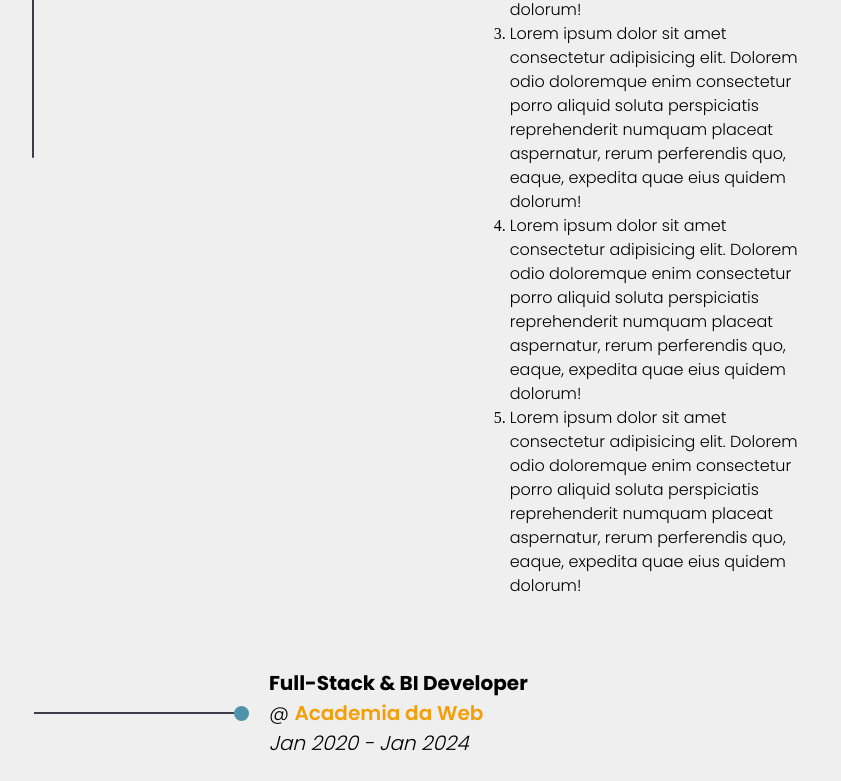
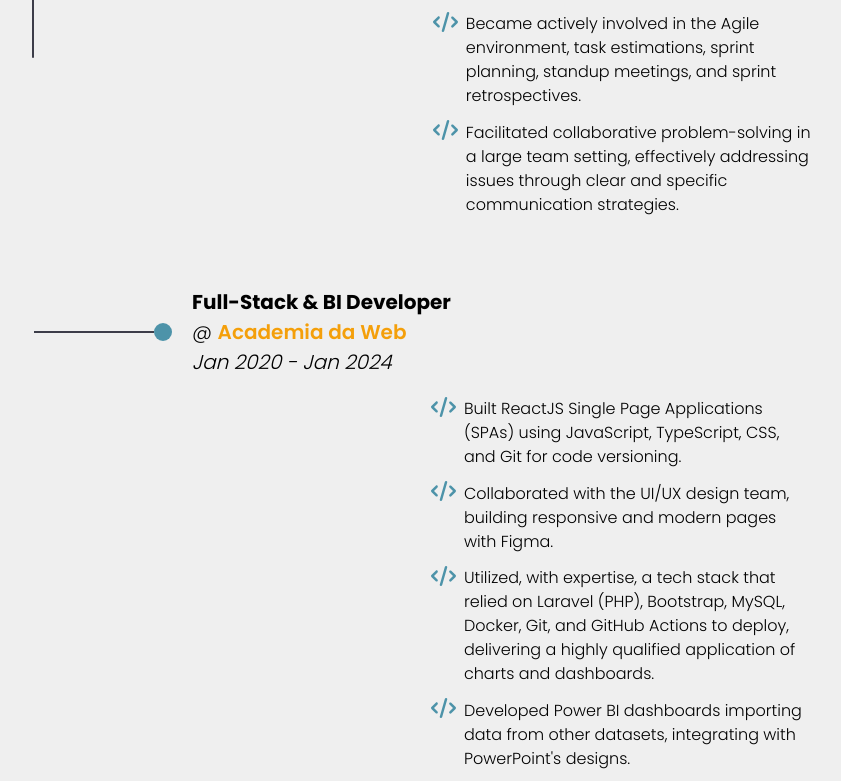
Before and after one commit to lmiguelcolombo/v2-react-portifolio, a React (Vite) app: page / in a window 1280 px wide. Shown: the part 2830-3611 px from the top of the page, without its empty margins (218-1059 px from the left). Built offline with nearby package versions, Linux system fonts and the light colour scheme; no server answers; a web font is replaced by a local one.

Commit message:
refactor: real text for experience

```diff
--- a/src/components/Experience/Experience.scss
+++ b/src/components/Experience/Experience.scss
@@ -1,9 +1,7 @@
 .experience-container {
   width: 100%;
   height: 100vh;
-  padding-top: 100px;
-  padding-left: 250px;
-  padding-right: 250px;
+  padding: 100px 250px;
 
   .timeline {
     height: 100%;
@@ -26,11 +24,26 @@
 
       .milestone-with-li {
         display: flex;
-        // justify-content: space-between;
 
         ol {
-          margin-top: 120px;
-          margin-left: 30px;
+          &.nexalure {
+            margin-top: 120px;
+            margin-left: 30px;
+          }
+          &.academia-da-web {
+            margin-top: 120px;
+            margin-left: -30px;
+          }
+          list-style: none;
+          display: flex;
+          flex-direction: column;
+          gap: 12px;
+
+          li {
+            display: flex;
+            align-items: first baseline;
+            gap: 8px;
+          }
 
           p {
             @include responsive-font-size(16px, 12px, 10px);
@@ -45,15 +58,15 @@
         flex-shrink: 0;
 
         .horizontal-line {
-          width: 200px;
+          width: 120px;
           animation: growMilestoneLine 2s forwards;
           height: 2px;
           background: #3c3d49;
         }
 
         .circle {
-          height: 15px;
-          width: 15px;
+          height: 18px;
+          width: 18px;
           border-radius: 50%;
           background: $light-blue;
           margin-right: 10px;
@@ -93,6 +106,6 @@
     width: 0px;
   }
   100% {
-    width: 200px;
+    width: 120px;
   }
 }
--- a/src/components/Experience/index.tsx
+++ b/src/components/Experience/index.tsx
@@ -1,6 +1,6 @@
-// import Container from "../Container";
-import { useRef } from "react";
+import { FontAwesomeIcon } from "@fortawesome/react-fontawesome";
 import "./Experience.scss";
+import { faCode } from "@fortawesome/free-solid-svg-icons";
 
 type ExperienceProps = {
   sectionId: string;
@@ -24,11 +24,11 @@ const Timeline = () => {
       company: "Nexalure",
       startEndDates: "Jan 2024 - Present",
       description: [
-        "Lorem ipsum dolor sit amet consectetur adipisicing elit. Dolorem odio doloremque enim consectetur porro aliquid soluta perspiciatis reprehenderit numquam placeat aspernatur, rerum perferendis quo, eaque, expedita quae eius quidem dolorum!",
-        "Lorem ipsum dolor sit amet consectetur adipisicing elit. Dolorem odio doloremque enim consectetur porro aliquid soluta perspiciatis reprehenderit numquam placeat aspernatur, rerum perferendis quo, eaque, expedita quae eius quidem dolorum!",
-        "Lorem ipsum dolor sit amet consectetur adipisicing elit. Dolorem odio doloremque enim consectetur porro aliquid soluta perspiciatis reprehenderit numquam placeat aspernatur, rerum perferendis quo, eaque, expedita quae eius quidem dolorum!",
-        "Lorem ipsum dolor sit amet consectetur adipisicing elit. Dolorem odio doloremque enim consectetur porro aliquid soluta perspiciatis reprehenderit numquam placeat aspernatur, rerum perferendis quo, eaque, expedita quae eius quidem dolorum!",
-        "Lorem ipsum dolor sit amet consectetur adipisicing elit. Dolorem odio doloremque enim consectetur porro aliquid soluta perspiciatis reprehenderit numquam placeat aspernatur, rerum perferendis quo, eaque, expedita quae eius quidem dolorum!",
+        "Proficiently utilized a tech stack based on React, Redux, TypeScript, JavaScript, Next, Node, SCSS, and Git to deliver high-quality applications.",
+        "Have shown leadership by taking on responsibilities, and being available to help and guide teammates, especially in Git and in the application's tech stack.",
+        "Actively engaged in code reviews and pair-programming within an international team of 8 people, sharing valuable thoughts and different ways to solve problems based on design principles, React core concepts, and UX principles.",
+        "Became actively involved in the Agile environment, task estimations, sprint planning, standup meetings, and sprint retrospectives.",
+        "Facilitated collaborative problem-solving in a large team setting, effectively addressing issues through clear and specific communication strategies.",
       ],
     },
     {
@@ -36,11 +36,10 @@ const Timeline = () => {
       company: "Academia da Web",
       startEndDates: "Jan 2020 - Jan 2024",
       description: [
-        "Lorem ipsum dolor sit amet consectetur adipisicing elit. Dolorem odio doloremque enim consectetur porro aliquid soluta perspiciatis reprehenderit numquam placeat aspernatur, rerum perferendis quo, eaque, expedita quae eius quidem dolorum!",
-        "Lorem ipsum dolor sit amet consectetur adipisicing elit. Dolorem odio doloremque enim consectetur porro aliquid soluta perspiciatis reprehenderit numquam placeat aspernatur, rerum perferendis quo, eaque, expedita quae eius quidem dolorum!",
-        "Lorem ipsum dolor sit amet consectetur adipisicing elit. Dolorem odio doloremque enim consectetur porro aliquid soluta perspiciatis reprehenderit numquam placeat aspernatur, rerum perferendis quo, eaque, expedita quae eius quidem dolorum!",
-        "Lorem ipsum dolor sit amet consectetur adipisicing elit. Dolorem odio doloremque enim consectetur porro aliquid soluta perspiciatis reprehenderit numquam placeat aspernatur, rerum perferendis quo, eaque, expedita quae eius quidem dolorum!",
-        "Lorem ipsum dolor sit amet consectetur adipisicing elit. Dolorem odio doloremque enim consectetur porro aliquid soluta perspiciatis reprehenderit numquam placeat aspernatur, rerum perferendis quo, eaque, expedita quae eius quidem dolorum!",
+        "Built ReactJS Single Page Applications (SPAs) using JavaScript, TypeScript, CSS, and Git for code versioning.",
+        "Collaborated with the UI/UX design team, building responsive and modern pages with Figma.",
+        "Utilized, with expertise, a tech stack that relied on Laravel (PHP), Bootstrap, MySQL, Docker, Git, and GitHub Actions to deploy, delivering a highly qualified application of charts and dashboards.",
+        "Developed Power BI dashboards importing data from other datasets, integrating with PowerPoint's designs.",
       ],
     },
   ];
@@ -51,9 +50,18 @@ const Timeline = () => {
         {milestones.map((milestone, index) => (
           <div className="milestone-with-li">
             <Milestone milestone={milestone} index={index} />
-            <ol>
+            <ol
+              className={milestone.company.toLowerCase().split(" ").join("-")}
+            >
               {milestone.description?.map((item, index) => (
                 <li key={index}>
+                  <span>
+                    <FontAwesomeIcon
+                      icon={faCode}
+                      fontSize="20px"
+                      color="#4d93a9"
+                    />
+                  </span>
                   <p>{item}</p>
                 </li>
               ))}
```
